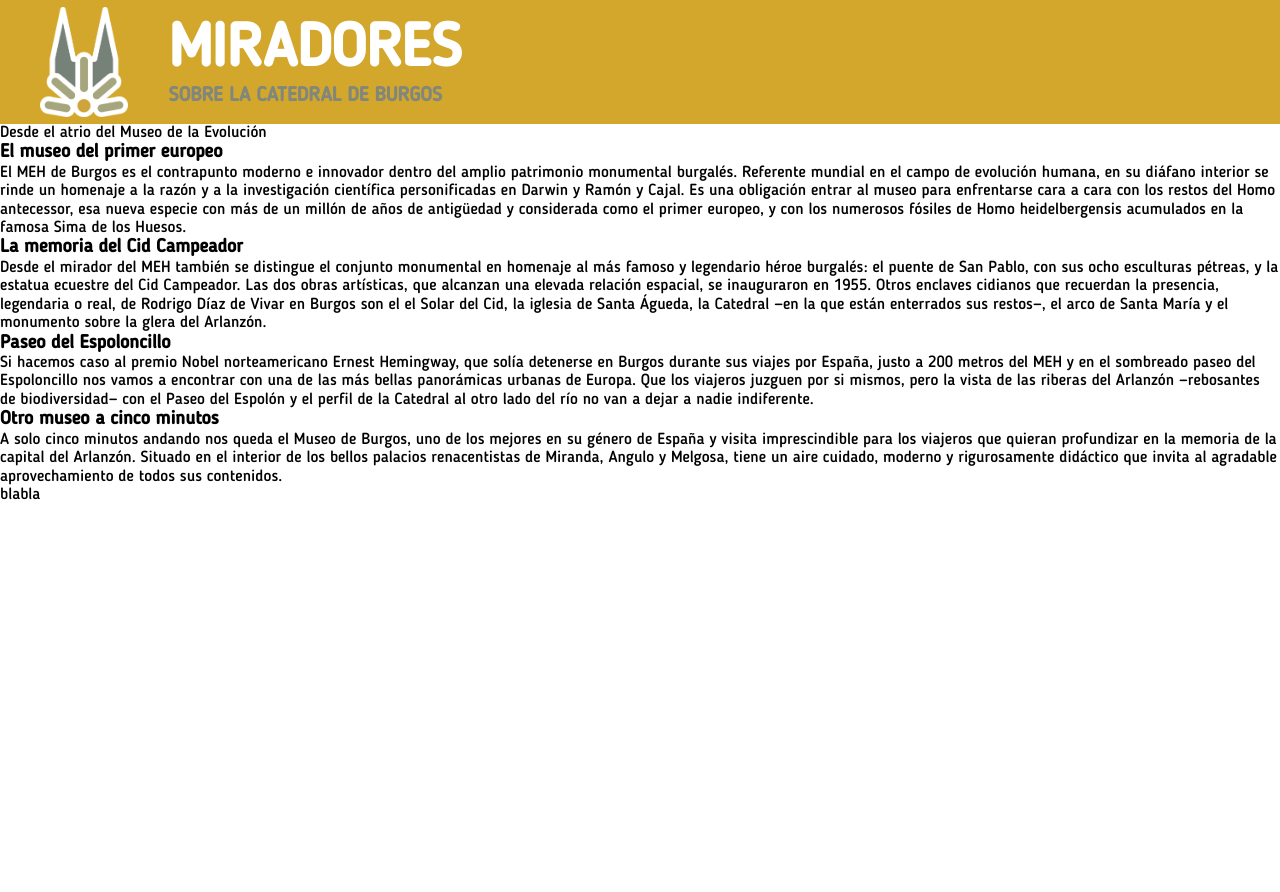
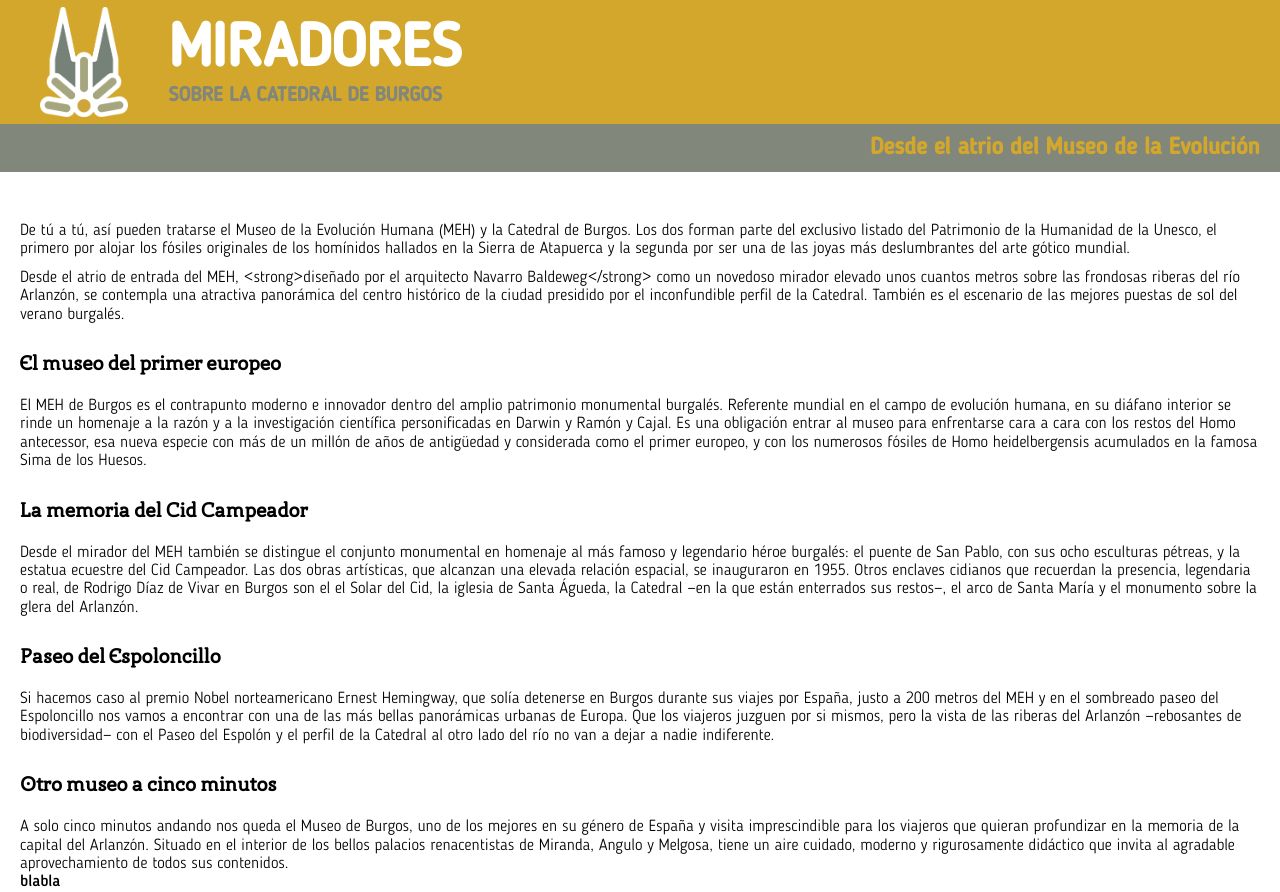
Before and after one commit to albasmg/miradores-burgos, a React (Create React App) app: page /#/miradores/1 in a window 1280 px wide. Before the commit the page ends 800 px from the top, so only its background shows below. Built offline with nearby package versions, Linux system fonts and the light colour scheme.

Commit message:
💄 Add mirador section styles

```diff
--- a/src/assets/stylesheets/fonts.scss
+++ b/src/assets/stylesheets/fonts.scss
@@ -7,3 +7,8 @@
   font-family: 'BloggerSans';
   src: url('../fonts/BloggerSans.ttf') format('truetype');
 }
+
+@font-face {
+  font-family: 'BloggerSansLight';
+  src: url('../fonts/BloggerSansLight.ttf') format('truetype');
+}
--- a/src/assets/stylesheets/variables.scss
+++ b/src/assets/stylesheets/variables.scss
@@ -6,6 +6,7 @@
 
 //FONTS
 $main-font: 'BloggerSans';
+$main-light-font: 'BloggerSansLight';
 $secondary-font: 'AytoBurgos';
 
 //MEDIAQUERIES
--- a/src/index.scss
+++ b/src/index.scss
@@ -6,3 +6,4 @@
 
 //COMPONENTS
 @import './ui/components/Header/header.scss';
+@import './ui/pages/Mirador/mirador.scss';
--- a/src/ui/pages/Mirador/Mirador.jsx
+++ b/src/ui/pages/Mirador/Mirador.jsx
@@ -1,15 +1,25 @@
-const Mirador = ({ subheaderTitle, sections }) => {
+const Mirador = ({ subheaderTitle, introduction, sections }) => {
   return (
-    <>
-      <div>{subheaderTitle}</div>
+    <section className="mirador">
+      <div className="mirador__subheader">
+        <h3 className="mirador__subheaderTitle">{subheaderTitle}</h3>
+      </div>
+      <div className="mirador__introduction">
+        <p className="mirador__introductionParagraph">
+          {introduction.text.firstParagraph}
+        </p>
+        <p className="mirador__introductionParagraph">
+          {introduction.text.secondParagraph}
+        </p>
+      </div>
       {sections.map(({ title, bodyText, linkText, images }) => (
-        <div key={title}>
-          <h3>{title}</h3>
-          <p>{bodyText}</p>
-          {linkText && <p>{linkText}</p>}
+        <div key={title} className="mirador__section">
+          <h4 className="mirador__sectionTitle">{title}</h4>
+          <p className="mirador__sectionText">{bodyText}</p>
+          {linkText && <p className="mirador__sectionLink">{linkText}</p>}
         </div>
       ))}
-    </>
+    </section>
   );
 };
 
--- /dev/null
+++ b/src/ui/pages/Mirador/mirador.scss
@@ -0,0 +1,40 @@
+.mirador {
+  &__subheader {
+    display: flex;
+    justify-content: flex-end;
+    align-items: center;
+    height: rem(48);
+    background-color: $secondary-color;
+    color: $primary-color;
+    font-size: rem(20);
+    padding: rem(0) rem(20);
+  }
+
+  &__introduction {
+    margin: rem(40) rem(20) rem(0) rem(20);
+    display: flex;
+    flex-direction: column;
+  }
+
+  &__introductionParagraph {
+    margin-top: rem(10);
+    font-family: $main-light-font;
+  }
+
+  &__section {
+    margin: rem(30) rem(20) rem(0) rem(20);
+    display: flex;
+    flex-direction: column;
+  }
+
+  &__sectionTitle {
+    font-family: $secondary-font;
+    font-size: rem(20);
+    margin-bottom: rem(20);
+  }
+
+  &__sectionText {
+    font-family: $main-light-font;
+    font-size: rem(16);
+  }
+}
```
Also changed, not shown: src/assets/fonts/BloggerSansLight.ttf (added).
